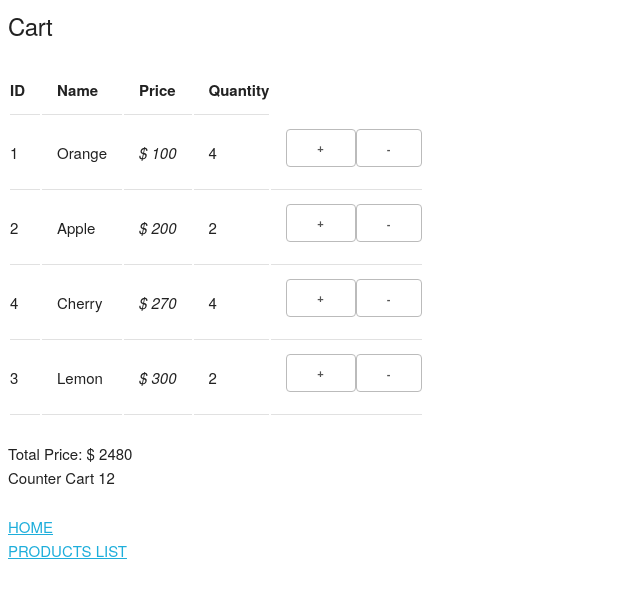
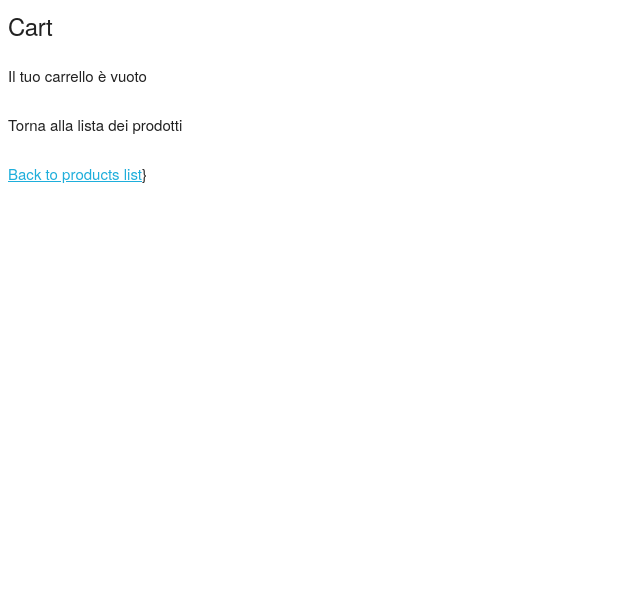
Before and after one commit to giu2000/FruitsStore, a React (Create React App) app in the folder fruits_store/: page /cart in a window 1280 px wide. Shown: the top 598 px of the page, without its empty margins (0-640 px from the left). Built offline with nearby package versions, Linux system fonts and the light colour scheme; data requests are answered from the project's data file.

Commit message:
add empty cart component and create login to remove all from cart

```diff
--- a/fruits_store/db.json
+++ b/fruits_store/db.json
@@ -61,34 +61,5 @@
       "price": "260"
     }
   ],
-  "cart": [
-    {
-      "id": "1",
-      "name": "Orange",
-      "description": "Description",
-      "price": "100",
-      "quantity": 4
-    },
-    {
-      "id": "2",
-      "name": "Apple",
-      "description": "Description",
-      "price": "200",
-      "quantity": 2
-    },
-    {
-      "id": "4",
-      "name": "Cherry",
-      "description": "Description",
-      "price": "270",
-      "quantity": 4
-    },
-    {
-      "id": "3",
-      "name": "Lemon",
-      "description": "Description",
-      "price": "300",
-      "quantity": 2
-    }
-  ]
+  "cart": []
 }
--- a/fruits_store/src/components/Cart.js
+++ b/fruits_store/src/components/Cart.js
@@ -6,6 +6,26 @@ import ErrorComponent from './ErrorComponent';
 import TitlePage from './TitlePage';
 import CustomLink from './CustomLink';
 import CartProductsCounter from './CartProductsCounter';
+import {
+    EMPTY_CART,
+    BACK_TO_PRODUCTS_LIST
+} from '../utils/labels';
+
+//Component Empty Cart
+const EmptyCart = ({pathLink, text}) => {
+    return(
+        <>
+            <p>{EMPTY_CART}</p>
+            <p>{BACK_TO_PRODUCTS_LIST}</p>
+            <CustomLink  pathLink={pathLink} text={text}/>
+        </>
+    )
+}
+
+EmptyCart.propTypes = {
+    pathLink: PropTypes.string.isRequired,
+    text: PropTypes.string
+}
 
 export default class Cart extends React.Component{
 
@@ -15,7 +35,12 @@ export default class Cart extends React.Component{
 
     componentDidMount(){
         this.props.fetchCartProducts()
-        this.props.updateCartProductsCounter();
+    }
+
+    componentDidUpdate(prevProps){
+        if(this.props.cart.isEmpty !== prevProps.cart.isEmpty){
+            this.props.fetchCartProducts()
+        }
     }
 
     renderTable = products => {
@@ -28,8 +53,8 @@ export default class Cart extends React.Component{
                         <td><i>$ {product.price}</i></td>
                         <td>{product.quantity}</td>
                         <td>
+                           <Button onClick={() => this.props.removeProductFromCart(product)} text='-' ></Button>
                            <Button onClick={() => this.props.addProductToCart(product)} text='+' ></Button>
-                            <Button onClick={() => this.props.removeProductFromCart(product)} text='-' ></Button>
                        </td>
                    </tr>
                )
@@ -39,12 +64,14 @@ export default class Cart extends React.Component{
     }
     render(){
         const { cart: { isLoading, error, products, totalPrice, counter } } = this.props;
-
         return(
             <>
                 <TitlePage title={"Cart"} />
                 {isLoading && <Loading />}
                 {error && <ErrorComponent />}
+                {products.length === 0 ?
+                    <EmptyCart pathLink={'/products_list'} text={'Back to products list'} />
+                    : <>
                         <table>
                             <thead>
                             <tr>
@@ -60,11 +87,18 @@ export default class Cart extends React.Component{
                         </table>
                         <div>Total Price: $ {totalPrice}</div>
                         <CartProductsCounter counter={counter} />
+                        <Button onClick={() => this.props.removeAllProductsFromCart(products)} text={'DELETE ALL'}/>
+                        <br />
                         <CustomLink pathLink={`/`} text={"HOME"} />
                         <br />
                         <CustomLink pathLink={`/products_list`} text={"PRODUCTS LIST"} />
 
                     </>
+                }
+
+
+                }
+            </>
         )
     }
 }
--- a/fruits_store/src/containers/CartContainer.js
+++ b/fruits_store/src/containers/CartContainer.js
@@ -4,6 +4,7 @@ import removeProductFromCart from "../state/cart-state/actions/removeProductFrom
 import addProductToCart from "../state/cart-state/actions/addProductToCart";
 import fetchCartProducts from "../state/cart-state/actions/fetchCartProducts";
 import updateCartProductsCounter from '../state/cart-state/actions/updateCartProductsCounter';
+import removeAllProductsFromCart from '../state/cart-state/actions/removeAllProductsFromCart';
 import { baseUrlCart } from "../utils/url";
 
 const mapStateToProps = state => {
@@ -12,12 +13,13 @@ const mapStateToProps = state => {
     }
 }
 
-const mapDispatchToProps = dispatch => {
+const mapDispatchToProps = (dispatch) => {
     return {
         fetchCartProducts: () => dispatch(fetchCartProducts(baseUrlCart)),
         addProductToCart: product => dispatch(addProductToCart(product)),
         removeProductFromCart: product => dispatch(removeProductFromCart(product)),
-        updateCartProductsCounter: () => dispatch(updateCartProductsCounter(baseUrlCart))
+        updateCartProductsCounter: () => dispatch(updateCartProductsCounter(baseUrlCart)),
+        removeAllProductsFromCart: (products) => dispatch(removeAllProductsFromCart(products))
     }
 }
 
--- a/fruits_store/src/state/cart-state/actions/fetchCartProducts.js
+++ b/fruits_store/src/state/cart-state/actions/fetchCartProducts.js
@@ -37,11 +37,14 @@ const fetchCartProducts = url => dispatch => {
     fetch(url)
         .then(response => response.json())
         .then(products => {
-            dispatch(fetchCartProductsSuccess(products))
+            dispatch(fetchCartProductsSuccess(products));
             dispatch(updateCartTotalPrice(getTotalPrice(products)))
             dispatch(cartProductsCounter(getCounter(products)));
         })
-        .catch(error => dispatch(fetchCartProductsError(error)))
+        .catch(error => {
+            console.log('error');
+            dispatch(fetchCartProductsError(error))
+        })
 }
 
 export default fetchCartProducts;
--- /dev/null
+++ b/fruits_store/src/state/cart-state/actions/removeAllProductsFromCart.js
@@ -0,0 +1,51 @@
+import {
+    REMOVE_ALL_PRODUCTS_FROM_CART_REQUEST,
+    REMOVE_ALL_PRODUCTS_FROM_CART_SUCCESS,
+    REMOVE_ALL_PRODUCTS_FROM_CART_ERROR
+} from "../types/ActionTypes"
+import { baseUrlCart } from "../../../utils/url";
+
+const removeAllProductsFromCartRequest = () => {
+    return {
+        type: REMOVE_ALL_PRODUCTS_FROM_CART_REQUEST
+    }
+}
+
+const removeAllProductsFromCartSuccess = products => {
+    return{
+        type: REMOVE_ALL_PRODUCTS_FROM_CART_SUCCESS,
+        payload: {
+            products
+        }
+    }
+}
+
+const removeAllProductsFromCartError = error => {
+    return {
+        type: REMOVE_ALL_PRODUCTS_FROM_CART_ERROR,
+        payload: {
+            error
+        }
+    }
+}
+
+const removeAllProductsFromCart = () => (dispatch, getState) => {
+    const { cart: { products } } = getState();
+    const urls = products.map(product => `${baseUrlCart}/${product.id}`);
+    let requests = urls.map(url => {
+        return fetch(url, {
+            method: 'DELETE',
+            headers: {
+                'Content-type': 'application/json',
+                'Accept': 'application/json'
+            },
+        })
+    })
+    dispatch(removeAllProductsFromCartRequest());
+    Promise.all(requests)
+        .then(responses => Promise.all(responses.map(response => response.json())))
+        .then(prdcts => dispatch(removeAllProductsFromCartSuccess(prdcts)))
+        .catch(error =>  dispatch(removeAllProductsFromCartError(error)));
+}
+
+export default removeAllProductsFromCart;
--- a/fruits_store/src/state/cart-state/reducers/cartReducer.js
+++ b/fruits_store/src/state/cart-state/reducers/cartReducer.js
@@ -10,6 +10,9 @@ import {
     REMOVE_PRODUCT_FROM_CART_SUCCESS,
     UPDATE_CART_TOTAL_PRICE,
     UPDATE_CART_PRODUCTS_COUNTER,
+    REMOVE_ALL_PRODUCTS_FROM_CART_REQUEST,
+    REMOVE_ALL_PRODUCTS_FROM_CART_SUCCESS,
+    REMOVE_ALL_PRODUCTS_FROM_CART_ERROR,
 } from "../types/ActionTypes";
 
 
@@ -19,7 +22,8 @@ const initialState = {
     error: "",
     products: [],
     totalPrice: 0,
-    counter: 0
+    counter: 0,
+    isEmpty: false
 }
 
 const cartReducer = (state = initialState, action) => {
@@ -27,42 +31,57 @@ const cartReducer = (state = initialState, action) => {
         case FETCH_CART_PRODUCTS_REQUETS:
         case ADD_PRODUCT_TO_CART_REQUEST:
         case REMOVE_PRODUCT_FROM_CART_REQUEST:
+        case REMOVE_ALL_PRODUCTS_FROM_CART_REQUEST:
             return {
                 ...state,
-                isLoading: true
+                isLoading: true,
+                isEmpty: false
             }
         case FETCH_CART_PRODUCTS_SUCCESS:
+
             return {
                 ...state,
                 isLoading: false,
-                products: action.payload.products
+                products: action.payload.products,
+                isEmpty: false
             }
         case FETCH_CART_PRODUCTS_ERROR:
         case ADD_PRODUCT_TO_CART_ERROR:
         case REMOVE_PRODUCT_FROM_CART_ERROR:
+        case REMOVE_ALL_PRODUCTS_FROM_CART_ERROR:
             return {
                 ...state,
                 isLoading: false,
-                error: action.payload.error
+                error: action.payload.error,
+                isEmpty: false
             }
         case ADD_PRODUCT_TO_CART_SUCCESS:
         case REMOVE_PRODUCT_FROM_CART_SUCCESS:
             return {
                 ...state,
                 isLoading: false,
-                error: ""
+                error: "",
+                isEmpty: false
             }
         case UPDATE_CART_TOTAL_PRICE:
             return{
                 ...state,
                 isLoading: false,
                 error: "",
-                totalPrice: action.payload.totalPrice
+                totalPrice: action.payload.totalPrice,
+                isEmpty: false
             }
         case UPDATE_CART_PRODUCTS_COUNTER:
             return{
                 ...state,
-                counter: action.payload.counter
+                counter: action.payload.counter,
+                isEmpty: false
+            }
+        case REMOVE_ALL_PRODUCTS_FROM_CART_SUCCESS:
+            return {
+                ...state,
+                isLoading: false,
+                isEmpty: true
             }
         default:
             return state
--- a/fruits_store/src/state/cart-state/types/ActionTypes.js
+++ b/fruits_store/src/state/cart-state/types/ActionTypes.js
@@ -18,3 +18,8 @@ export const UPDATE_CART_TOTAL_PRICE = "UPDATE_CART_TOTAL_PRICE";
 
 //update cart products counter
 export const UPDATE_CART_PRODUCTS_COUNTER = "UPDATE_CART_PRODUCTS_COUNTER";
+
+//remove all products from cart
+export const REMOVE_ALL_PRODUCTS_FROM_CART_REQUEST = "REMOVE_ALL_PRODUCTS_FROM_CART";
+export const REMOVE_ALL_PRODUCTS_FROM_CART_SUCCESS = "REMOVE_ALL_PRODUCTS_FROM_CART_SUCCESS";
+export const REMOVE_ALL_PRODUCTS_FROM_CART_ERROR = "REMOVE_ALL_PRODUCTS_FROM_CART_ERROR";
--- /dev/null
+++ b/fruits_store/src/utils/labels.js
@@ -0,0 +1,2 @@
+export const EMPTY_CART = 'Il tuo carrello è vuoto';
+export const BACK_TO_PRODUCTS_LIST = 'Torna alla lista dei prodotti';
```
Lines whose indentation alone changed are shown as unchanged.
